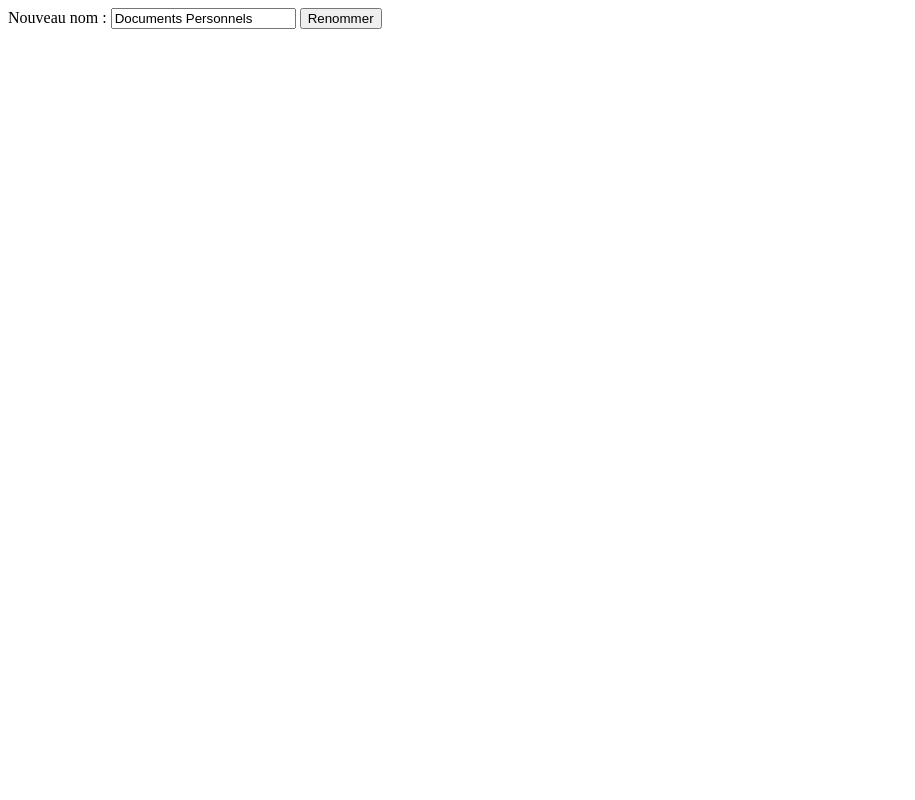
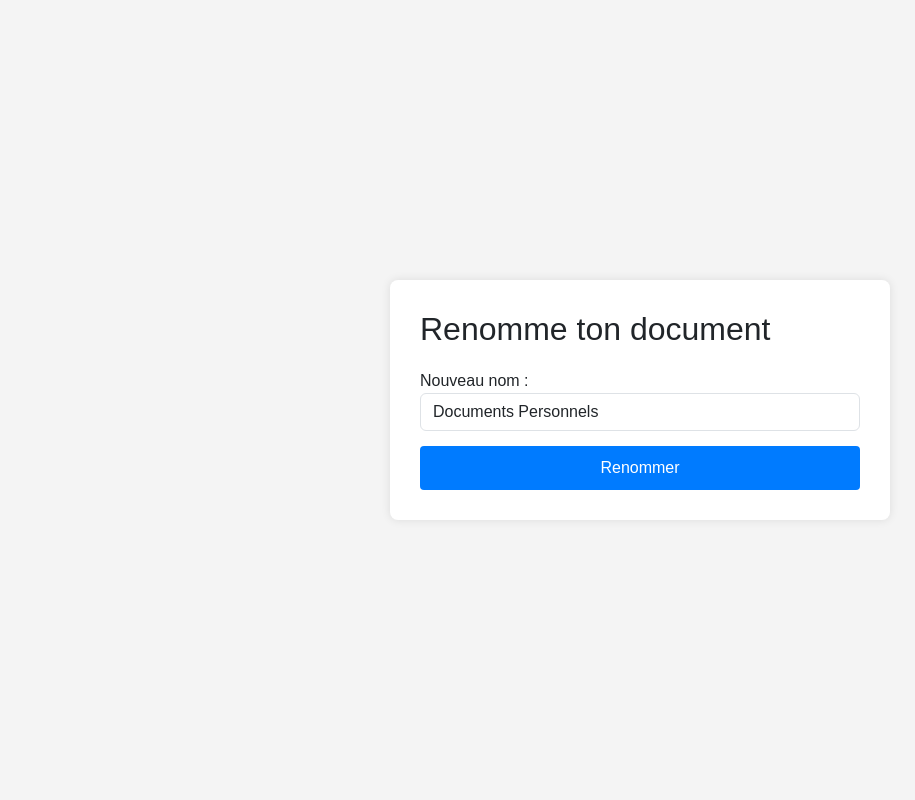
Before and after one commit to Romaindujardin/DriveMe, a Django app: page /rename-folder/1/ in a window 1280 px wide. Shown: the whole page, without its empty margins (0-915 px from the left). Run offline with Django 5.2, Linux system fonts and the light colour scheme; a user stored in the database is signed in; data comes from the database, SQL or seed files in the repository; both versions use the stored data as it was after the commit; some libraries are stand-ins or nearby versions.

Commit message:
modification page rename folder

```diff
--- a/drive/templates/rename_folder.html
+++ b/drive/templates/rename_folder.html
@@ -1,6 +1,68 @@
-<form method="POST">
-    {% csrf_token %}
-    <label for="nom">Nouveau nom :</label>
-    <input type="text" id="nom" name="nom" value="{{ folder.nom }}" required>
-    <button type="submit">Renommer</button>
-</form>
+{% load static %}
+<!DOCTYPE html>
+<html lang="en">
+  <head>
+    <meta charset="UTF-8" />
+    <meta name="viewport" content="width=device-width, initial-scale=1.0" />
+    <title>DriveMe - Renommer un document</title>
+    <link rel="stylesheet" href="{% static 'css/bootstrap.min.css' %}" />
+    <style>
+      body {
+        font-family: Arial, sans-serif;
+        background-color: #f4f4f4;
+        display: flex;
+        justify-content: center;
+        align-items: center;
+        height: 100vh;
+        margin: 0;
+      }
+      .form-container {
+        background-color: #fff;
+        padding: 30px;
+        border-radius: 8px;
+        box-shadow: 0 0 10px rgba(0, 0, 0, 0.1);
+        max-width: 500px;
+        width: 100%;
+      }
+      .form-container h2 {
+        margin-bottom: 20px;
+      }
+      .form-container .form-group {
+        margin-bottom: 15px;
+      }
+      .form-container button {
+        background-color: #007bff;
+        color: #fff;
+        padding: 10px 15px;
+        border: none;
+        border-radius: 4px;
+        cursor: pointer;
+        width: 100%;
+      }
+      .form-container button:hover {
+        background-color: #0056b3;
+      }
+    </style>
+  </head>
+  <body>
+    <div class="form-container">
+      <h2>Renomme ton document</h2>
+      <form method="POST">
+        {% csrf_token %}
+        <div class="form-group">
+          <label for="nom">Nouveau nom :</label>
+          <input
+            type="text"
+            id="nom"
+            name="nom"
+            class="form-control"
+            value="{{ folder.nom }}"
+            required
+          />
+        </div>
+        <button type="submit" class="btn btn-primary">Renommer</button>
+      </form>
+    </div>
+    <script src="{% static 'js/bootstrap.bundle.min.js' %}"></script>
+  </body>
+</html>
```
Also changed, not shown: db.sqlite3.
